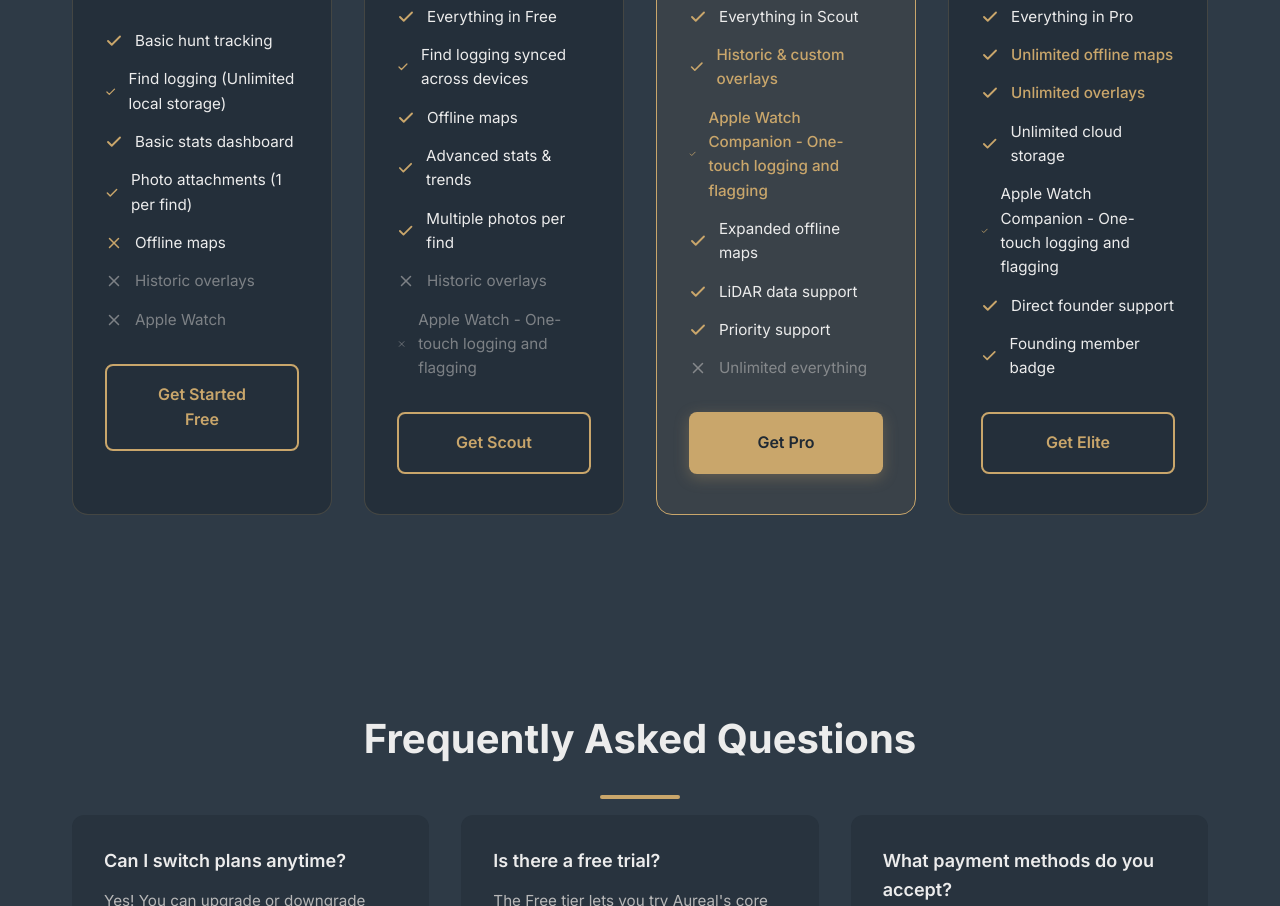
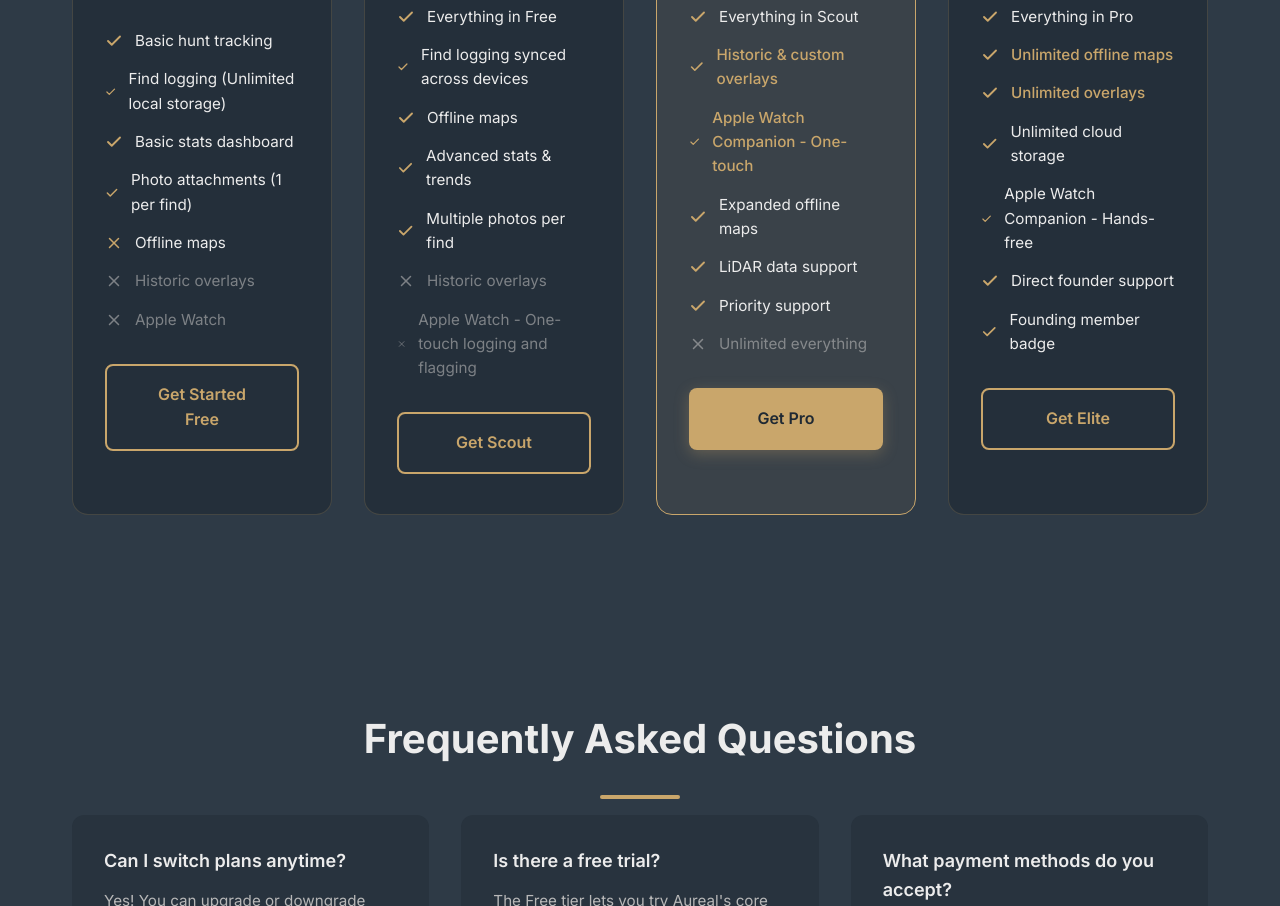
Before and after one commit to fullerryanc-MDA/aureallabs.github.io, a plain HTML site: page pricing.html in a window 1280 px wide. Shown: the part 804-1710 px from the top of the page. Drawn offline with Linux system fonts and the light colour scheme.

Commit message:
Update Apple Watch Companion descriptions

```diff
--- a/pricing.html
+++ b/pricing.html
@@ -169,7 +169,7 @@
                         </li>
                         <li class="included highlight">
                             <svg xmlns="http://www.w3.org/2000/svg" width="18" height="18" viewBox="0 0 24 24" fill="none" stroke="currentColor" stroke-width="2.5" stroke-linecap="round" stroke-linejoin="round"><polyline points="20 6 9 17 4 12"></polyline></svg>
-                            Apple Watch Companion - One-touch logging and flagging
+                            Apple Watch Companion - One-touch
                         </li>
                         <li class="included">
                             <svg xmlns="http://www.w3.org/2000/svg" width="18" height="18" viewBox="0 0 24 24" fill="none" stroke="currentColor" stroke-width="2.5" stroke-linecap="round" stroke-linejoin="round"><polyline points="20 6 9 17 4 12"></polyline></svg>
@@ -220,7 +220,7 @@
                         </li>
                         <li class="included">
                             <svg xmlns="http://www.w3.org/2000/svg" width="18" height="18" viewBox="0 0 24 24" fill="none" stroke="currentColor" stroke-width="2.5" stroke-linecap="round" stroke-linejoin="round"><polyline points="20 6 9 17 4 12"></polyline></svg>
-                            Apple Watch Companion - One-touch logging and flagging
+                            Apple Watch Companion - Hands-free
                         </li>
                         <li class="included">
                             <svg xmlns="http://www.w3.org/2000/svg" width="18" height="18" viewBox="0 0 24 24" fill="none" stroke="currentColor" stroke-width="2.5" stroke-linecap="round" stroke-linejoin="round"><polyline points="20 6 9 17 4 12"></polyline></svg>
```
